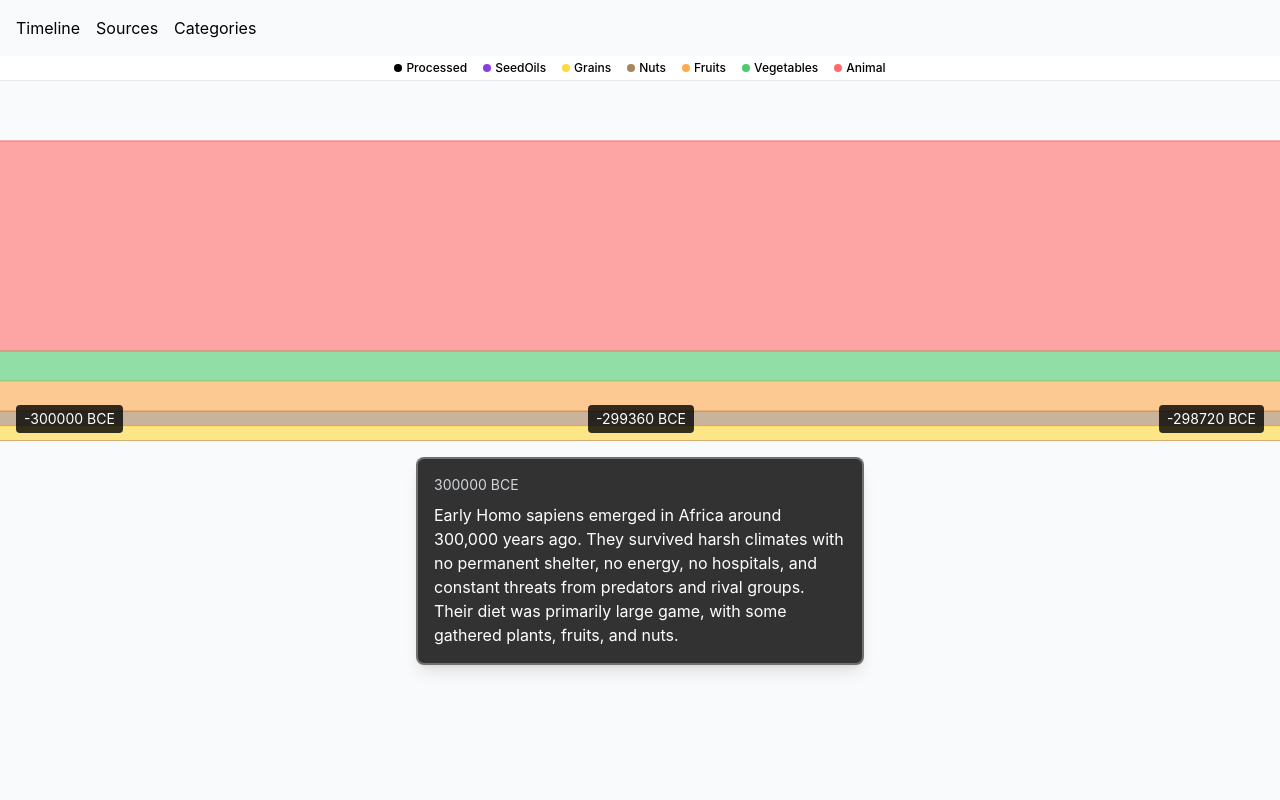
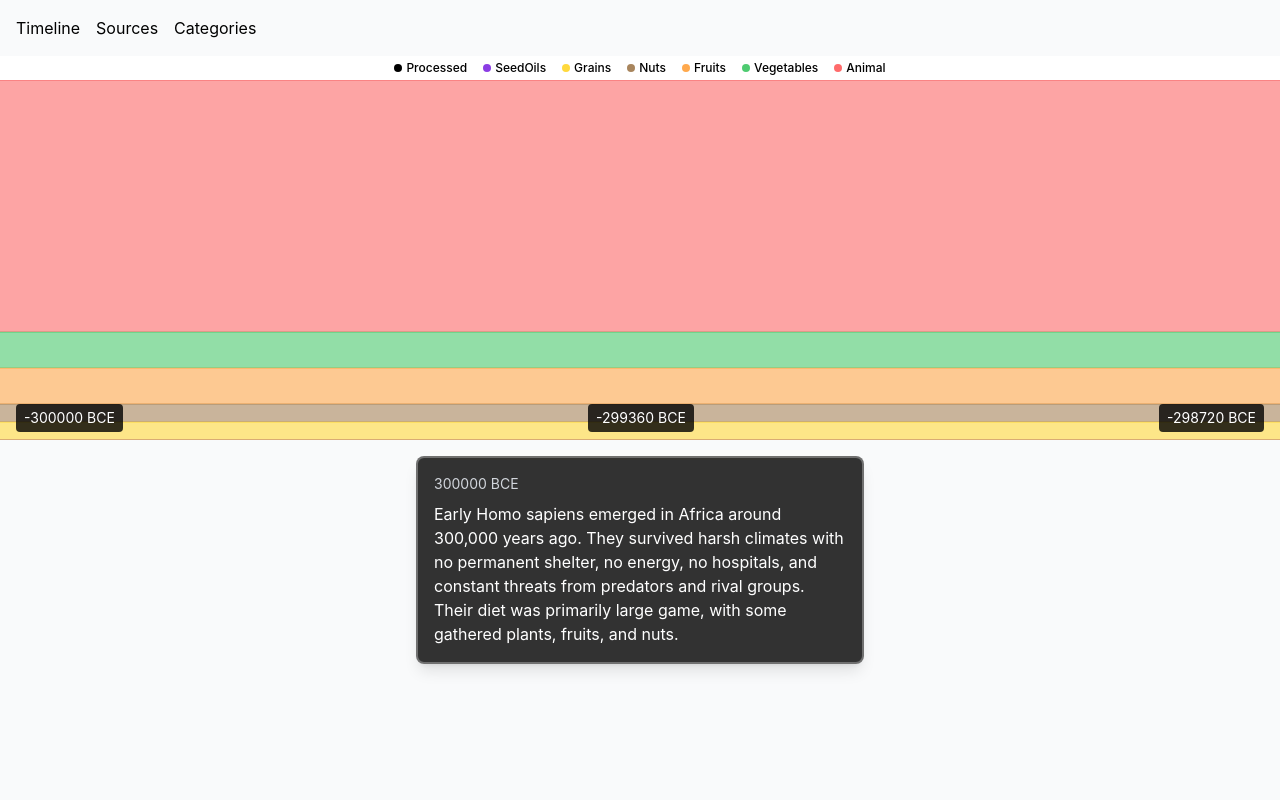
Before and after one commit to seanmun/1-pixel-health, a React (Vite) app: page / in a window 1280 px wide. Shown: the top 800 px of the page. Built offline with nearby package versions, Linux system fonts and the light colour scheme.

Commit message:
white space

```diff
--- a/src/components/DietVisualization.tsx
+++ b/src/components/DietVisualization.tsx
@@ -1,5 +1,5 @@
 import { useMemo } from 'react';
-import { AreaChart, Area, ResponsiveContainer, Tooltip, TooltipProps, XAxis } from 'recharts';
+import { AreaChart, Area, ResponsiveContainer, Tooltip, TooltipProps, XAxis, YAxis } from 'recharts';
 import { getDietColor, getDietData, formatCategory } from '../utils/dietUtils';
 import { DIET_PERIODS } from '../data/dietPeriods';
 import { DietComposition } from '../types';
@@ -98,9 +98,22 @@ const DietVisualization = () => {
     // Generate data points
     uniqueYears.forEach(y => {
       if (y >= -300000 && y <= 2025) {
+        // Get the composition data
+        const composition = getDietData(y);
+
+        // Ensure values sum to 100
+        const sum = Object.values(composition).reduce((acc, val) => acc + val, 0);
+        if (Math.abs(sum - 100) > 0.1) {
+          // Normalize to ensure exactly 100%
+          Object.keys(composition).forEach(key => {
+            composition[key as keyof DietComposition] =
+              (composition[key as keyof DietComposition] / sum) * 100;
+          });
+        }
+
         points.push({
           year: y,
-          ...getDietData(y)
+          ...composition
         });
       }
     });
@@ -136,6 +149,10 @@ const DietVisualization = () => {
           allowDataOverflow={false}
           interval="preserveStart"
         />
+        <YAxis
+          domain={[0, 1]}
+          hide={true}
+        />
         <Tooltip
           content={<CustomTooltip />}
           labelFormatter={(label) => String(label)}
--- a/src/components/Timeline.tsx
+++ b/src/components/Timeline.tsx
@@ -95,7 +95,7 @@ const Timeline = () => {
         </div>
       )}
 
-      <div className="flex-none bg-white border-b border-gray-200">
+      <div className="flex-none bg-white border-b border-gray-200 pb-0">
         <div className="flex flex-wrap justify-center gap-x-4 gap-y-1 px-2 py-1">
           {['processed', 'seedOils', 'grains', 'nuts', 'fruits', 'vegetables', 'animal'].map((category) => (
             <div key={category} className="flex items-center gap-1">
@@ -106,7 +106,7 @@ const Timeline = () => {
         </div>
       </div>
 
-      <div className="relative h-[45vh] overflow-hidden">
+      <div className="relative h-[45vh] overflow-hidden mt-[-1px]">
         <div ref={scrollContainerRef} className="h-full overflow-x-auto overflow-y-hidden timeline-scroll" style={{ scrollBehavior: 'auto' }}>
           <div className="h-full" style={{ width: '302025px' }}>
             <DietVisualization />
```
